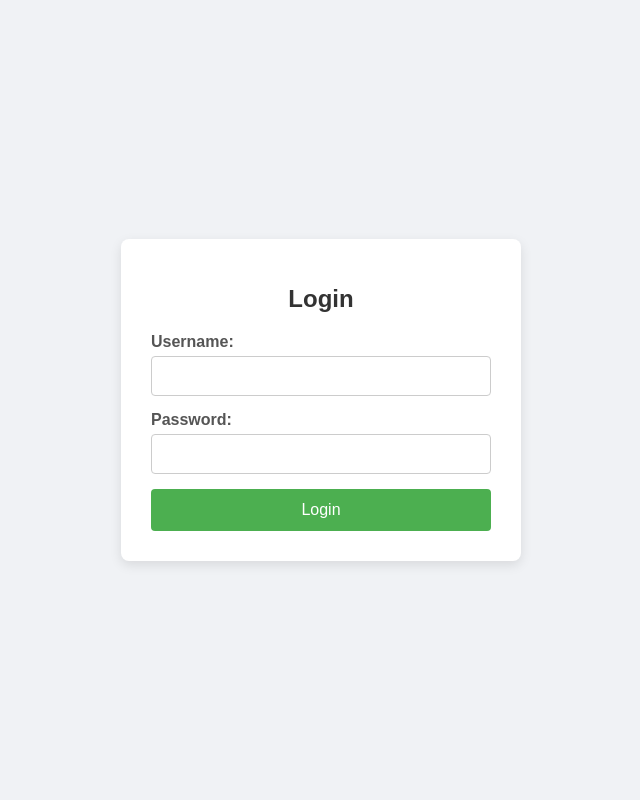
After one commit to Nacala-Logistics-Automation/Train-Radar, a Flask app: page /login in a window 1280 px wide. The commit adds this page. Shown: the whole page, without its empty margins (319-959 px from the left). Run offline with Flask 3, Linux system fonts and the light colour scheme.

Commit message:
Autenticação implementada

```diff
--- a/app.py
+++ b/app.py
@@ -2,10 +2,32 @@ import pandas as pd
 import random
 import json
 from draw.railway import railway_line  # Importando a linha ferroviária
-from flask import Flask, request, jsonify, render_template
+from flask import Flask, request, jsonify, render_template, redirect, url_for, flash
 import requests
+from flask_login import LoginManager, UserMixin, login_user, login_required, logout_user, current_user
 
 app = Flask(__name__)
+app.secret_key = 'seu_segredo_aqui'  # Chave secreta para gerenciamento de sessão
+
+# Configuração do Flask-Login
+login_manager = LoginManager()
+login_manager.init_app(app)
+login_manager.login_view = 'login'  # Defina a rota de login
+
+# Usuários simulados (em um sistema real, isso viria de um banco de dados)
+users = {
+    'admin': {'password': '1234'}  # Usuário de exemplo
+}
+
+class User(UserMixin):
+    def __init__(self, username):
+        self.id = username
+
+@login_manager.user_loader
+def load_user(username):
+    if username in users:
+        return User(username)
+    return None
 
 # Função para simular leitura do JSON com dados dos trens
 def read_trains_data():
@@ -31,21 +53,48 @@ def get_position_on_line(coord_id, line):
     return line[0]  # Se o ID não for encontrado, retorna o ponto inicial
 
 @app.route('/')
+@login_required  # Protegendo a rota
 def index():
     return render_template('index.html')
 
 @app.route('/data')
+@login_required  # Protegendo a rota
 def data():
     # Lendo os dados dos trens
     trains_data = read_trains_data()
 
+    # Filtrando os trens que começam com 'k'
+    filtered_trains = [train for train in trains_data if train.get('prefixo', '').lower().startswith('k')]
+
     # Correlacionando as posições dos trens com os IDs das coordenadas
-    for train in trains_data:
+    for train in filtered_trains:
         position = get_position_on_line(train['id_bloco'], railway_line)
         train['latitude'] = position['lat']
         train['longitude'] = position['lon']
 
-    return jsonify(trains_data)
+    return jsonify(filtered_trains)
+
+@app.route('/login', methods=['GET', 'POST'])
+def login():
+    if request.method == 'POST':
+        username = request.form['username']
+        password = request.form['password']
+
+        if username in users and users[username]['password'] == password:
+            user = User(username)
+            login_user(user)
+            return redirect(url_for('index'))
+        else:
+            flash('Nome de usuário ou senha incorretos.', 'danger')
+
+    return render_template('login.html')
+
+@app.route('/logout')
+@login_required
+def logout():
+    logout_user()
+    flash('Você foi desconectado.', 'success')
+    return redirect(url_for('login'))
 
 if __name__ == '__main__':
     app.run(host='0.0.0.0', port=8080)
--- a/requirements.txt
+++ b/requirements.txt
@@ -7,3 +7,4 @@ openpyxl
 flask
 requests
 jsonify
+flask-login
--- a/static/js/map.js
+++ b/static/js/map.js
@@ -34,8 +34,10 @@ function updateMarkers() {
         data.forEach(function(train) {
             var key = train.prefixo;
 
+            // Verificar se o prefixo começa com 'k' (opcional, conforme necessidade)
+            if (key[0].toLowerCase() === 'k') {
                 if (markers[key]) {
-                // Atualiza a posição do marcador existente com uma transição suave
+                    // Atualiza a posição do marcador existente com transição suave
                     markers[key].setLatLng([train.latitude, train.longitude], { animate: true, duration: 1.5 })
                         .setPopupContent("Train ID: " + train.prefixo + "<br>Local: " + train.bloco + "<br>Coord ID: " + train.id_bloco);
                 } else {
@@ -45,6 +47,7 @@ function updateMarkers() {
                         .addTo(map);
                     markers[key] = marker;
                 }
+            }
         });
     });
 }
--- /dev/null
+++ b/templates/login.html
@@ -0,0 +1,200 @@
+<!DOCTYPE html>
+<html lang="en">
+<head>
+    <meta charset="UTF-8">
+    <meta name="viewport" content="width=device-width, initial-scale=1.0">
+    <title>Login</title>
+    <style>
+        /* Estilos gerais */
+        body {
+            font-family: Arial, sans-serif;
+            background-color: #f0f2f5;
+            margin: 0;
+            display: flex;
+            justify-content: center;
+            align-items: center;
+            height: 100vh;
+        }
+
+        /* Container do formulário */
+        .login-container {
+            background-color: white;
+            padding: 30px;
+            border-radius: 8px;
+            box-shadow: 0 4px 12px rgba(0, 0, 0, 0.1);
+            width: 100%;
+            max-width: 400px;
+            box-sizing: border-box;
+        }
+
+        h1 {
+            text-align: center;
+            color: #333;
+            margin-bottom: 20px;
+            font-size: 24px;
+        }
+
+        /* Estilos dos campos do formulário */
+        .form-group {
+            margin-bottom: 15px;
+        }
+
+        label {
+            display: block;
+            font-weight: bold;
+            margin-bottom: 5px;
+            color: #555;
+        }
+
+        input[type="text"], input[type="password"] {
+            width: 100%;
+            padding: 10px;
+            border: 1px solid #ccc;
+            border-radius: 4px;
+            font-size: 16px;
+            box-sizing: border-box;
+        }
+
+        input[type="text"]:focus, input[type="password"]:focus {
+            border-color: #4CAF50;
+            outline: none;
+        }
+
+        /* Botão de login */
+        .login-btn {
+            width: 100%;
+            padding: 12px;
+            background-color: #4CAF50;
+            color: white;
+            font-size: 16px;
+            border: none;
+            border-radius: 4px;
+            cursor: pointer;
+        }
+
+        .login-btn:hover {
+            background-color: #45a049;
+        }
+
+        /* Mensagens flash */
+        .messages {
+            margin-top: 20px;
+            list-style-type: none;
+            padding: 0;
+        }
+
+        .messages li {
+            padding: 10px;
+            border-radius: 4px;
+            margin-bottom: 10px;
+        }
+
+        .messages .success {
+            background-color: #dff0d8;
+            color: #3c763d;
+        }
+
+        .messages .error {
+            background-color: #f2dede;
+            color: #a94442;
+        }
+
+        /* Estilo do ícone de senha */
+        .password-container {
+            position: relative;
+        }
+
+        .password-container input[type="password"] {
+            padding-right: 40px;
+        }
+
+        .password-container .toggle-password {
+            position: absolute;
+            right: 10px;
+            top: 50%;
+            transform: translateY(-50%);
+            cursor: pointer;
+        }
+
+        /* Estilos responsivos */
+        @media (max-width: 768px) {
+            .login-container {
+                padding: 20px;
+            }
+
+            h1 {
+                font-size: 22px;
+            }
+
+            input[type="text"], input[type="password"] {
+                padding: 8px;
+            }
+
+            .login-btn {
+                padding: 10px;
+                font-size: 15px;
+            }
+        }
+
+        @media (max-width: 480px) {
+            h1 {
+                font-size: 20px;
+            }
+
+            input[type="text"], input[type="password"] {
+                padding: 7px;
+            }
+
+            .login-btn {
+                padding: 8px;
+                font-size: 14px;
+            }
+        }
+    </style>
+</head>
+<body>
+
+<div class="login-container">
+    <h1>Login</h1>
+    <form method="POST">
+        <div class="form-group">
+            <label for="username">Username:</label>
+            <input type="text" name="username" id="username" required>
+        </div>
+
+        <div class="form-group password-container">
+            <label for="password">Password:</label>
+            <input type="password" name="password" id="password" required>
+            <!---<span class="toggle-password" onclick="togglePasswordVisibility()"></span>-->
+        </div>
+
+        <input type="submit" value="Login" class="login-btn">
+    </form>
+
+    <!-- Exibir mensagens flash -->
+    {% with messages = get_flashed_messages(with_categories=true) %}
+      {% if messages %}
+        <ul class="messages">
+          {% for category, message in messages %}
+            <li class="{{ category }}">{{ message }}</li>
+          {% endfor %}
+        </ul>
+      {% endif %}
+    {% endwith %}
+</div>
+
+<script>
+    // Função para alternar a visibilidade da senha
+    function togglePasswordVisibility() {
+        var passwordField = document.getElementById('password');
+        var passwordType = passwordField.getAttribute('type');
+        if (passwordType === 'password') {
+            passwordField.setAttribute('type', 'text');
+        } else {
+            passwordField.setAttribute('type', 'password');
+        }
+    }
+</script>
+
+</body>
+</html>
```
Also changed, not shown: templates/index.html (+26 -0 lines). Lines whose indentation alone changed are shown as unchanged.
